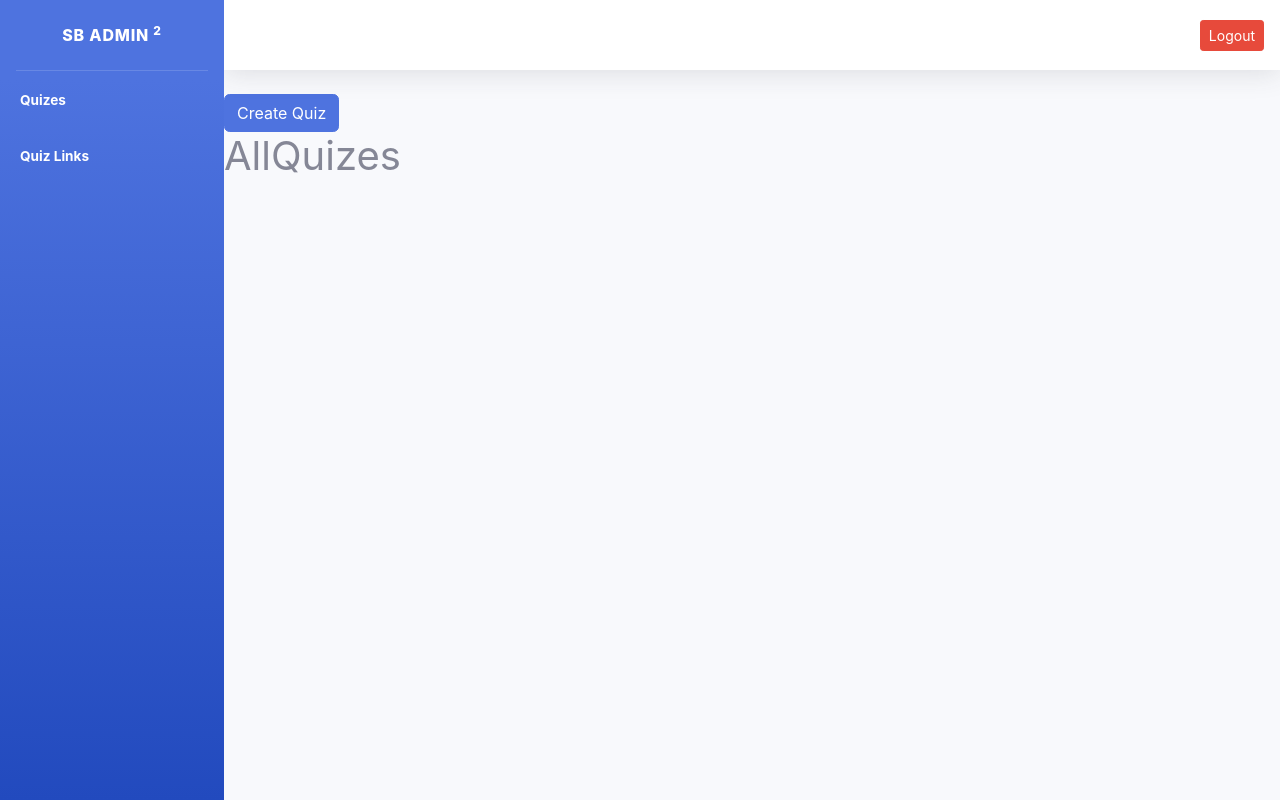
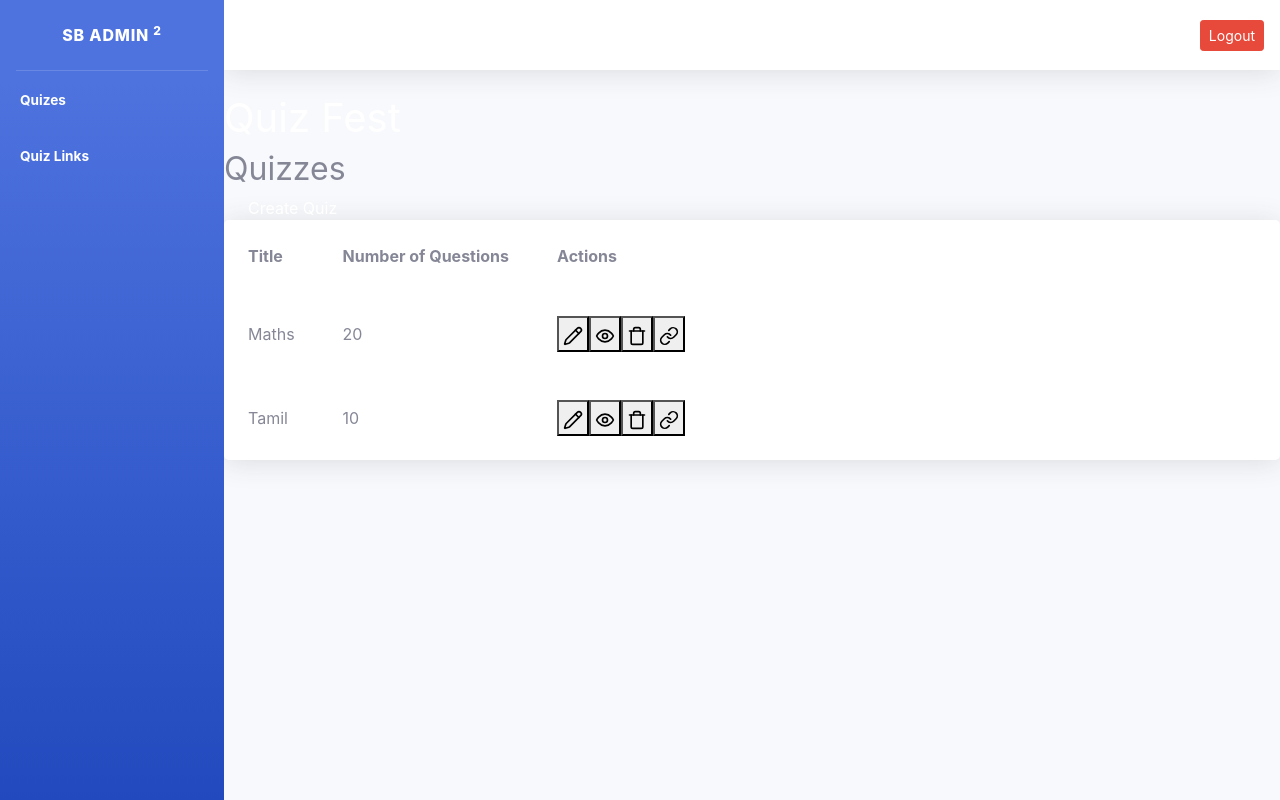
Before and after one commit to Rajavasanthan/quiz_fest_react, a React (Vite) app: page /dashboard/list-all-quizes in a window 1280 px wide. Built offline with nearby package versions, Linux system fonts and the light colour scheme.

Commit message:
development

```diff
--- a/src/AllQuizes.jsx
+++ b/src/AllQuizes.jsx
@@ -1,12 +1,60 @@
+import React from 'react';
 import { Link } from "react-router-dom";
+import { PencilIcon, EyeIcon, TrashIcon, LinkIcon } from 'lucide-react';
 
-function AllQuizes() {
+function AllQuizzes() {
+  const quizzes = [
+    { title: 'Maths', numberOfQuestions: 20 },
+    { title: 'Tamil', numberOfQuestions: 10 },
+  ];
+
   return (
-    <div>
-      <Link className="btn btn-primary" to={"/dashboard/view-quiz/1"}>Create Quiz</Link>
-      <h1>AllQuizes</h1>
+    <div className="flex h-screen bg-gray-100">
+      {/* Sidebar */}
+      <div className="w-64 bg-blue-500 text-white p-6">
+        <h1 className="text-2xl font-bold mb-8">Quiz Fest</h1>
+
+      </div>
+
+      {/* Main content */}
+      <div className="flex-1 p-8">
+        <div className="flex justify-between items-center mb-6">
+          <h2 className="text-2xl font-semibold">Quizzes</h2>
+          <Link className="bg-blue-500 text-white px-4 py-2 rounded" to="/dashboard/view-quiz/1">
+            Create Quiz
+          </Link>
+        </div>
+
+        <div className="bg-white rounded-lg shadow">
+          <table className="w-full">
+            <thead>
+              <tr className="border-b">
+                <th className="text-left p-4">Title</th>
+                <th className="text-left p-4">Number of Questions</th>
+                <th className="text-left p-4">Actions</th>
+              </tr>
+            </thead>
+            <tbody>
+              {quizzes.map((quiz, index) => (
+                <tr key={index} className="border-b">
+                  <td className="p-4">{quiz.title}</td>
+                  <td className="p-4">{quiz.numberOfQuestions}</td>
+                  <td className="p-4">
+                    <div className="flex space-x-2">
+                      <button className="p-1"><PencilIcon size={20} /></button>
+                      <button className="p-1"><EyeIcon size={20} /></button>
+                      <button className="p-1"><TrashIcon size={20} /></button>
+                      <button className="p-1"><LinkIcon size={20} /></button>
+                    </div>
+                  </td>
+                </tr>
+              ))}
+            </tbody>
+          </table>
+        </div>
+      </div>
     </div>
   );
 }
 
-export default AllQuizes;
+export default AllQuizzes;
```
